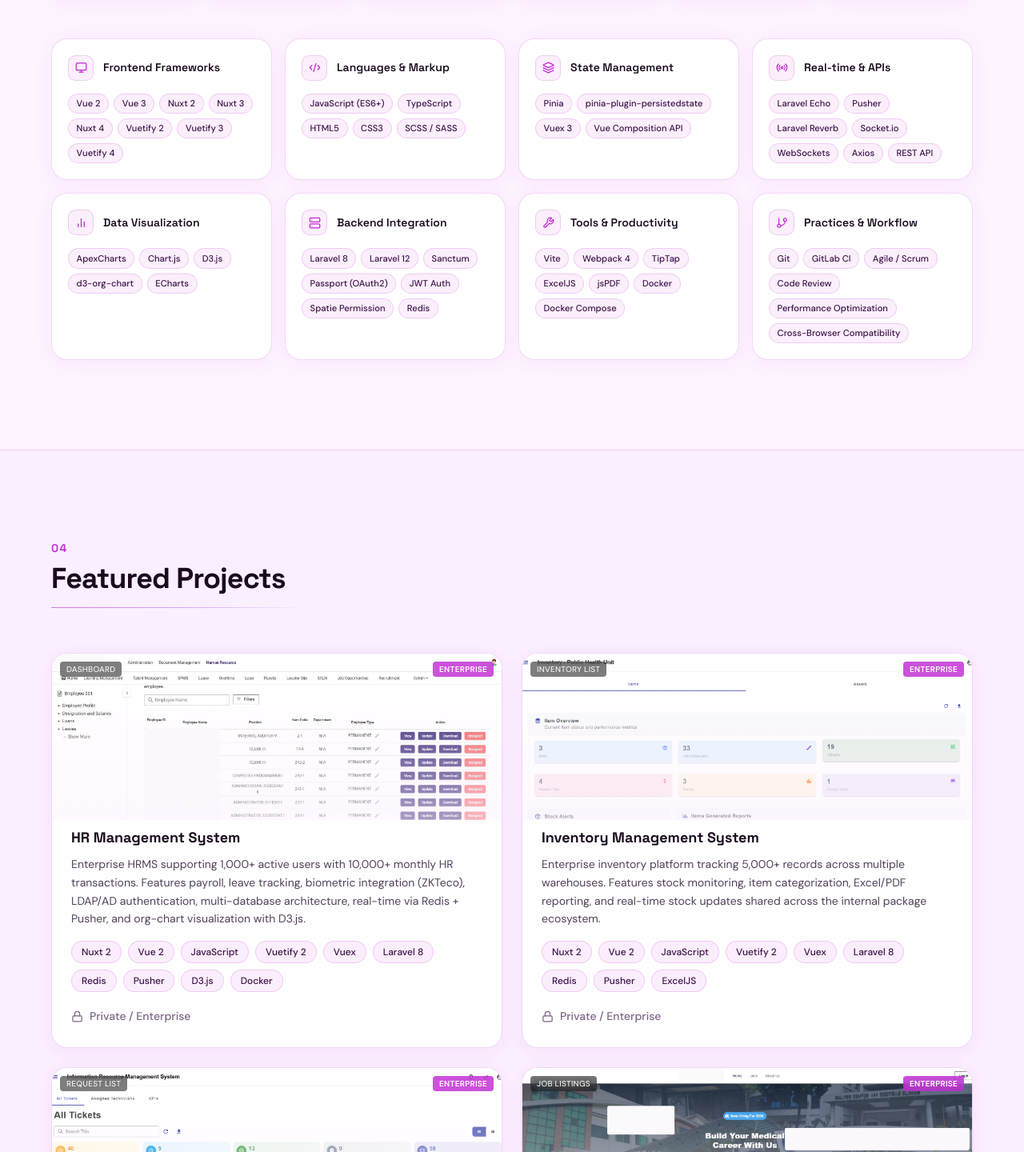
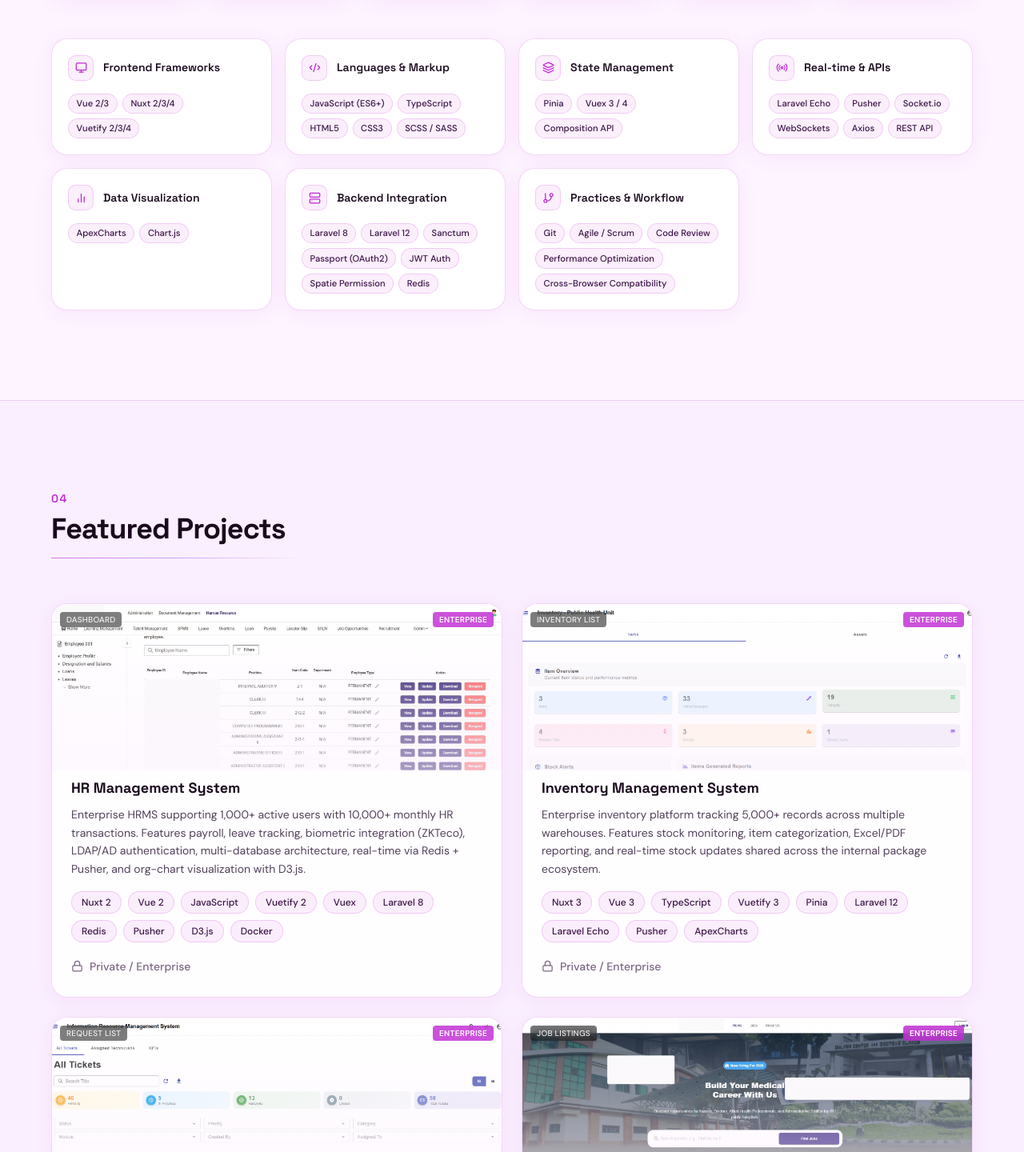
Before and after one commit to ilyzzaEvangelista/my-portfolio, a Vue app: page / in a window 1280 px wide. Shown: the part 3352-4792 px from the top of the page at 80% size. Built offline with nearby package versions, Linux system fonts and the light colour scheme.

Commit message:
Update project tech stacks in Projects and Skills components to reflect latest technologies and streamline skill categories

```diff
--- a/src/components/Projects.vue
+++ b/src/components/Projects.vue
@@ -35,7 +35,7 @@ const projects = [
     title: 'Inventory Management System',
     description:
       'Enterprise inventory platform tracking 5,000+ records across multiple warehouses. Features stock monitoring, item categorization, Excel/PDF reporting, and real-time stock updates shared across the internal package ecosystem.',
-    tags: ['Nuxt 2', 'Vue 2', 'JavaScript', 'Vuetify 2', 'Vuex', 'Laravel 8', 'Redis', 'Pusher', 'ExcelJS'],
+    tags: ['Nuxt 3', 'Vue 3', 'TypeScript', 'Vuetify 3', 'Pinia', 'Laravel 12', 'Laravel Echo', 'Pusher', 'ApexCharts'],
     link: null,
     badge: 'Enterprise',
   },
--- a/src/components/Skills.vue
+++ b/src/components/Skills.vue
@@ -1,5 +1,5 @@
 <script setup lang="ts">
-import { Monitor, Code2, Layers, Radio, BarChart2, Wrench, Server, GitBranch } from '@lucide/vue'
+import { Monitor, Code2, Layers, Radio, BarChart2, Server, GitBranch } from '@lucide/vue'
 import SectionHeading from './SectionHeading.vue'
 
 const coreStack = [
@@ -15,7 +15,7 @@ const skillCategories = [
   {
     icon: Monitor,
     title: 'Frontend Frameworks',
-    items: ['Vue 2', 'Vue 3', 'Nuxt 2', 'Nuxt 3', 'Nuxt 4', 'Vuetify 2', 'Vuetify 3', 'Vuetify 4'],
+    items: ['Vue 2/3', 'Nuxt 2/3/4', 'Vuetify 2/3/4'],
   },
   {
     icon: Code2,
@@ -25,17 +25,17 @@ const skillCategories = [
   {
     icon: Layers,
     title: 'State Management',
-    items: ['Pinia', 'pinia-plugin-persistedstate', 'Vuex 3', 'Vue Composition API'],
+    items: ['Pinia', 'Vuex 3 / 4', 'Composition API'],
   },
   {
     icon: Radio,
     title: 'Real-time & APIs',
-    items: ['Laravel Echo', 'Pusher', 'Laravel Reverb', 'Socket.io', 'WebSockets', 'Axios', 'REST API'],
+    items: ['Laravel Echo', 'Pusher', 'Socket.io', 'WebSockets', 'Axios', 'REST API'],
   },
   {
     icon: BarChart2,
     title: 'Data Visualization',
-    items: ['ApexCharts', 'Chart.js', 'D3.js', 'd3-org-chart', 'ECharts'],
+    items: ['ApexCharts', 'Chart.js'],
   },
   {
     icon: Server,
@@ -43,14 +43,9 @@ const skillCategories = [
     items: ['Laravel 8', 'Laravel 12', 'Sanctum', 'Passport (OAuth2)', 'JWT Auth', 'Spatie Permission', 'Redis'],
   },
   {
-    icon: Wrench,
-    title: 'Tools & Productivity',
-    items: ['Vite', 'Webpack 4', 'TipTap', 'ExcelJS', 'jsPDF', 'Docker', 'Docker Compose'],
-  },
-  {
     icon: GitBranch,
     title: 'Practices & Workflow',
-    items: ['Git', 'GitLab CI', 'Agile / Scrum', 'Code Review', 'Performance Optimization', 'Cross-Browser Compatibility'],
+    items: ['Git', 'Agile / Scrum', 'Code Review', 'Performance Optimization', 'Cross-Browser Compatibility'],
   },
 ]
 </script>
```
